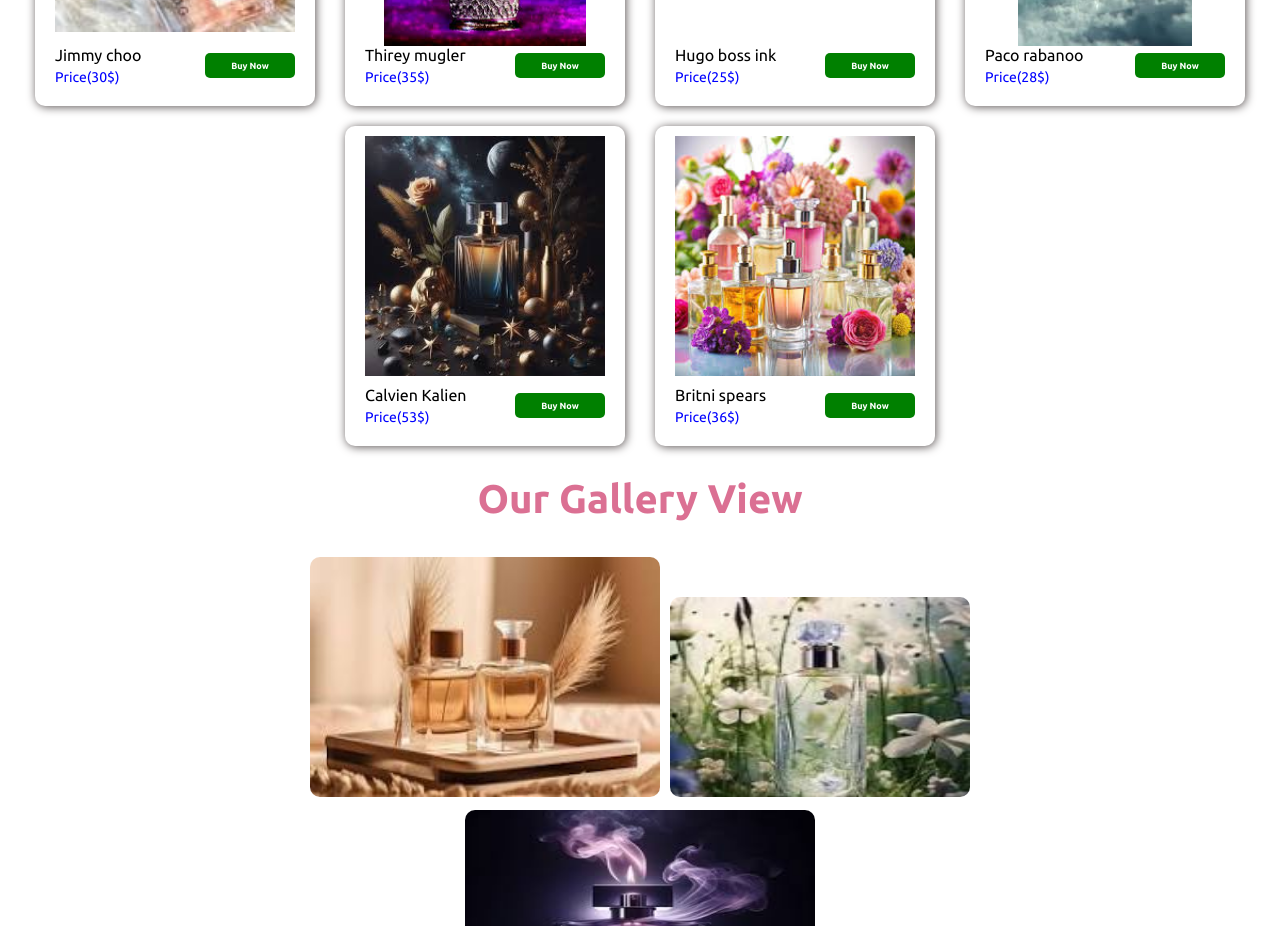
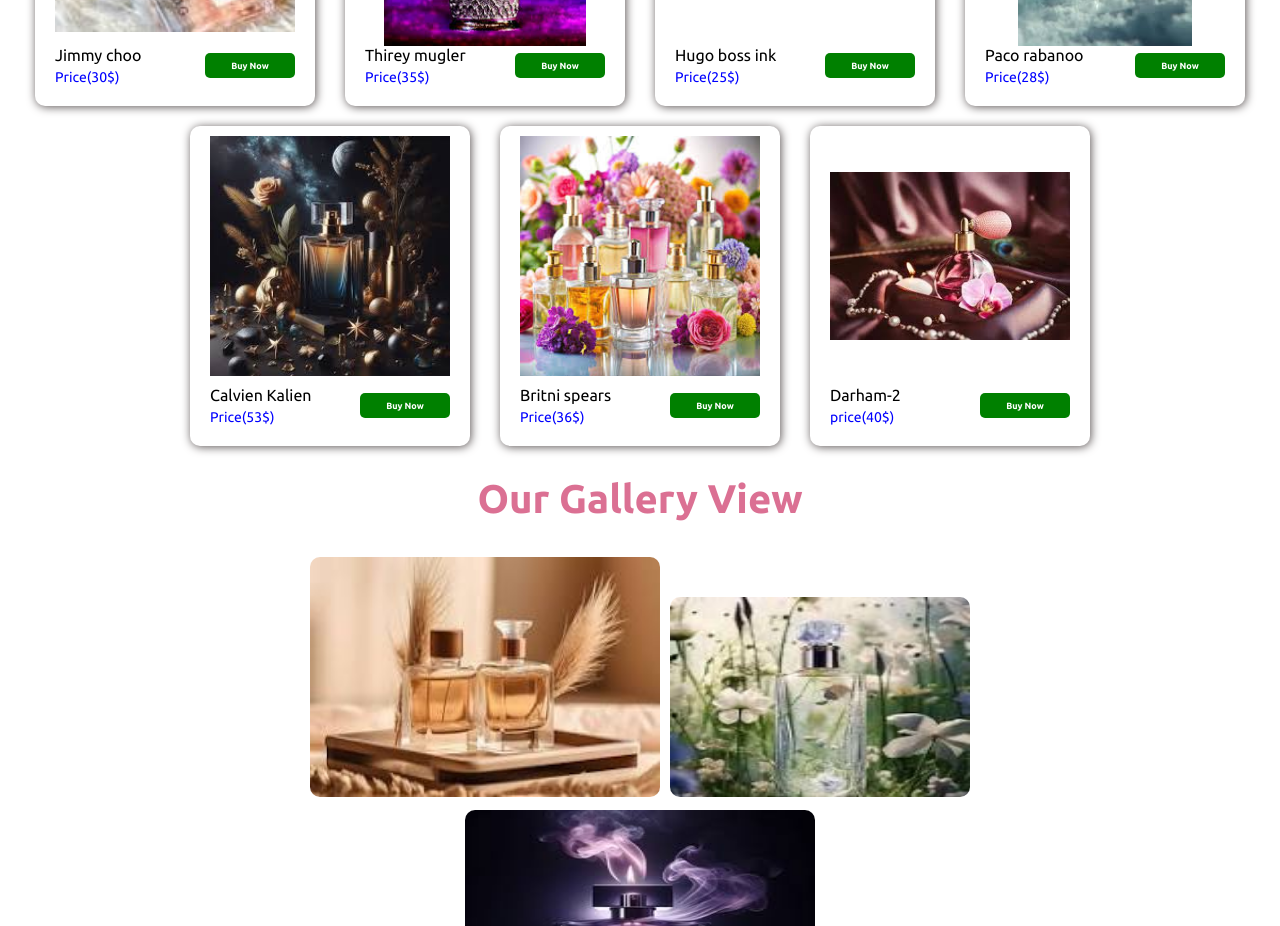
Before and after one commit to Nadeem-59/perfume, a Next.js app: page / in a window 1280 px wide. Shown: the part 1120-2046 px from the top of the page. Built offline with nearby package versions, Linux system fonts and the light colour scheme.

Commit message:
Update SectionOne.tsx

```diff
--- a/src/app/Components/SectionOne.tsx
+++ b/src/app/Components/SectionOne.tsx
@@ -11,6 +11,7 @@ const SectionOne = () => {
     { src: "/image/greenbottle.jpg",perfumeName: "Paco rabanoo", price: "Price(28$)" },
     { src: "/image/blackper.jpg", perfumeName: "Calvien Kalien", price: "Price(53$)" },
     { src: "/image/perfumesssss.jpg", perfumeName: "Britni spears", price: "Price(36$)" },
+    { src:"/image/arabic.jpg", perfumeName:"Darham-2",price:"price(40$)"},
 
   ];
 
```
